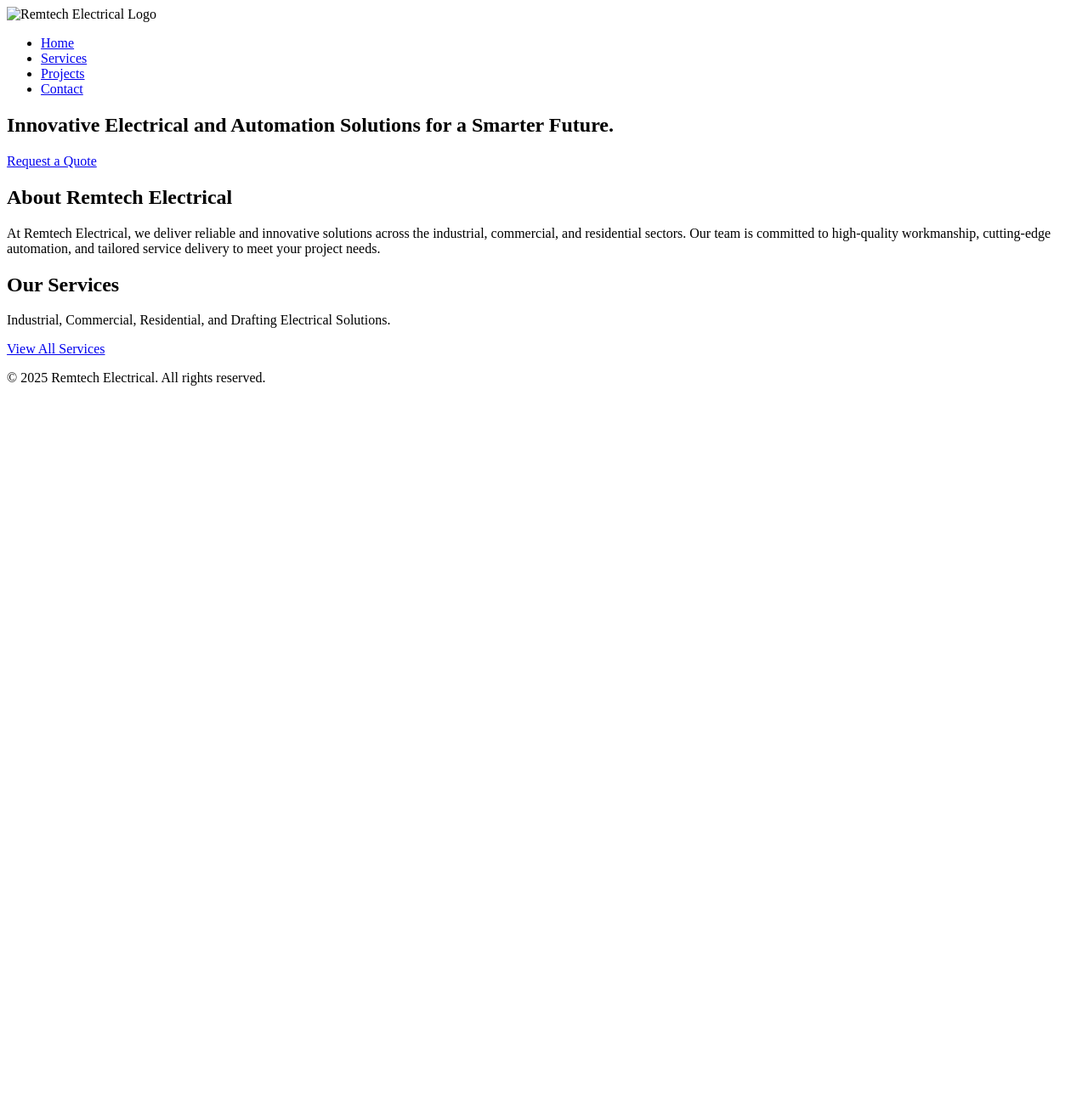
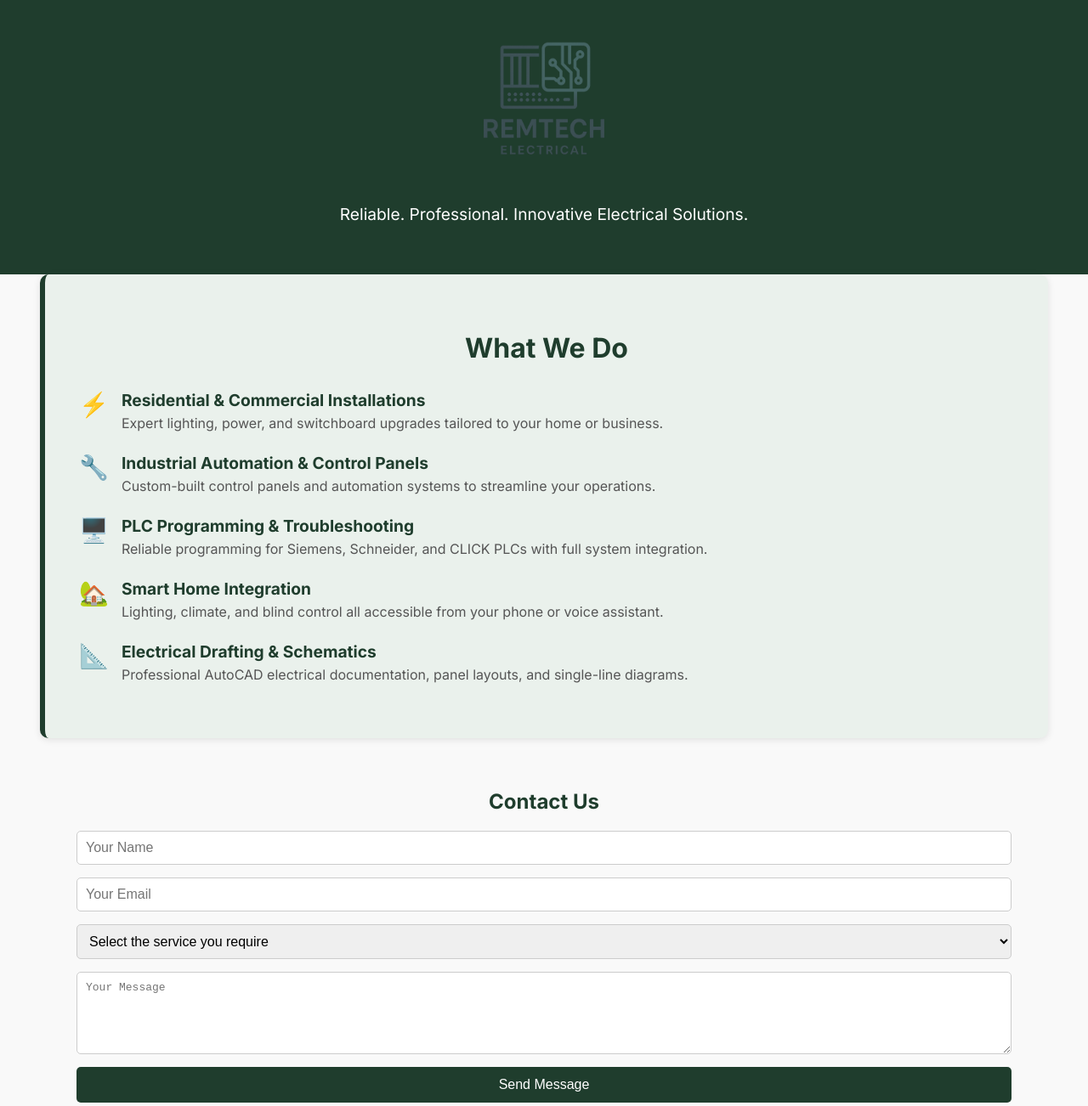
Before and after one commit to remtech557/remtech, a plain HTML site: page index.html in a window 1280 px wide. Shown: the top 1302 px of the page at 85% size. Before the commit the page ends 800 px from the top, so only its background shows below. Drawn offline with Linux system fonts and the light colour scheme.

Commit message:
Add files via upload

```diff
--- a/index.html
+++ b/index.html
@@ -1,62 +1,202 @@
 <!DOCTYPE html>
 <html lang="en">
 <head>
-  <meta charset="UTF-8">
-  <meta name="viewport" content="width=device-width, initial-scale=1">
-  <title>Remtech Electrical</title>
-  <link rel="stylesheet" href="styles.css">
+  <meta charset="UTF-8" />
+  <meta name="viewport" content="width=device-width, initial-scale=1.0" />
+  <title>Remtech Electrical | Industrial, Commercial & Residential Electricians</title>
+  <meta name="description" content="Remtech Electrical provides expert electrical services across Newcastle and the Hunter Region. Specialising in industrial automation, residential installs, commercial maintenance, PLCs, C-Bus systems and drafting." />
+  <meta name="keywords" content="Remtech Electrical, Electrician Newcastle, Industrial Electrician, Control Panel Builder, PLC Programming, C-Bus Automation, Electrical Drafting, Residential Electrician, Commercial Electrician" />
+  <meta name="author" content="Remtech Electrical" />
+  <style>
+    @import url('https://fonts.googleapis.com/css2?family=Inter:wght@400;600;700&display=swap');
+
+    body {
+      margin: 0;
+      font-family: 'Inter', sans-serif;
+      color: #333;
+      background-color: #f9f9f9;
+    }
+    header {
+      background-color: #1f3d2d;
+      color: white;
+      padding: 20px 20px 40px 20px;
+      text-align: center;
+    }
+    header img {
+      max-width: 200px;
+      margin-bottom: 20px;
+    }
+    header h1 {
+      margin: 0;
+      font-size: 2.8em;
+    }
+    header p {
+      font-size: 1.2em;
+    }
+    section {
+      padding: 40px 20px;
+      max-width: 1100px;
+      margin: auto;
+    }
+    .services {
+      background-color: #eaf1ec;
+      border-left: 6px solid #1f3d2d;
+      padding: 40px;
+      border-radius: 10px;
+      box-shadow: 0 2px 8px rgba(0,0,0,0.1);
+    }
+    .services h2 {
+      color: #1f3d2d;
+      margin-bottom: 30px;
+      font-size: 2em;
+      text-align: center;
+    }
+    .service-card {
+      display: flex;
+      align-items: flex-start;
+      margin-bottom: 25px;
+    }
+    .service-icon {
+      font-size: 28px;
+      margin-right: 15px;
+      color: #1f3d2d;
+    }
+    .service-text h3 {
+      margin: 0 0 5px;
+      font-size: 1.2em;
+      color: #1f3d2d;
+    }
+    .service-text p {
+      margin: 0;
+      font-size: 1em;
+      color: #555;
+    }
+    .gallery {
+      display: grid;
+      grid-template-columns: repeat(auto-fit, minmax(250px, 1fr));
+      gap: 15px;
+    }
+    .gallery img {
+      width: 100%;
+      height: auto;
+      object-fit: cover;
+      border-radius: 8px;
+    }
+    .contact h2 {
+      color: #1f3d2d;
+      margin-bottom: 20px;
+      text-align: center;
+    }
+    .contact form {
+      display: flex;
+      flex-direction: column;
+    }
+    .contact input, .contact textarea, .contact select {
+      padding: 10px;
+      margin-bottom: 15px;
+      border: 1px solid #ccc;
+      border-radius: 5px;
+      font-size: 1em;
+    }
+    .contact button {
+      padding: 12px;
+      background-color: #1f3d2d;
+      color: white;
+      border: none;
+      border-radius: 5px;
+      cursor: pointer;
+      font-size: 1em;
+    }
+    footer {
+      background-color: #e0e0e0;
+      text-align: center;
+      padding: 20px;
+      font-size: 0.9em;
+    }
+  </style>
 </head>
 <body>
-
   <header>
-  <div class="container header-container">
-    <img src="images/remtech-logo.png" alt="Remtech Electrical Logo" class="logo">
-    <nav>
-      <ul>
-        <li><a href="index.html">Home</a></li>
-        <li><a href="services.html">Services</a></li>
-        <li><a href="projects.html">Projects</a></li>
-        <li><a href="contact.html">Contact</a></li>
-      </ul>
-    </nav>
-  </div>
+    <img src="images/remtech-logo.png" alt="Remtech Electrical Logo" style="max-width: 200px; display: block; margin: 0 auto 20px auto;" />
+    <p>Reliable. Professional. Innovative Electrical Solutions.</p>
   </header>
 
-<section id="home" class="hero">
-  <div class="container">
-    <h2>Innovative Electrical and Automation Solutions for a Smarter Future.</h2>
-    <a href="contact.html" class="cta-button">Request a Quote</a>
+  <section class="services">
+    <h2>What We Do</h2>
+    <div class="service-card">
+      <div class="service-icon">⚡</div>
+      <div class="service-text">
+        <h3>Residential & Commercial Installations</h3>
+        <p>Expert lighting, power, and switchboard upgrades tailored to your home or business.</p>
+      </div>
+    </div>
+    <div class="service-card">
+      <div class="service-icon">🔧</div>
+      <div class="service-text">
+        <h3>Industrial Automation & Control Panels</h3>
+        <p>Custom-built control panels and automation systems to streamline your operations.</p>
+      </div>
+    </div>
+    <div class="service-card">
+      <div class="service-icon">🖥️</div>
+      <div class="service-text">
+        <h3>PLC Programming & Troubleshooting</h3>
+        <p>Reliable programming for Siemens, Schneider, and CLICK PLCs with full system integration.</p>
+      </div>
+    </div>
+    <div class="service-card">
+      <div class="service-icon">🏡</div>
+      <div class="service-text">
+        <h3>Smart Home Integration</h3>
+        <p>Lighting, climate, and blind control all accessible from your phone or voice assistant.</p>
+      </div>
+    </div>
+    <div class="service-card">
+      <div class="service-icon">📐</div>
+      <div class="service-text">
+        <h3>Electrical Drafting & Schematics</h3>
+        <p>Professional AutoCAD electrical documentation, panel layouts, and single-line diagrams.</p>
+      </div>
     </div>
   </section>
 
-<section id="about" class="about">
-  <div class="container">
-    <h2>About Remtech Electrical</h2>
-    <p>At Remtech Electrical, we deliver reliable and innovative solutions across the industrial, commercial, and residential sectors. Our team is committed to high-quality workmanship, cutting-edge automation, and tailored service delivery to meet your project needs.</p>
-  </div>
+  <section class="contact">
+    <h2>Contact Us</h2>
+    <form action="mailto:remtechelectrics@gmail.com" method="POST" enctype="text/plain">
+      <input type="text" name="name" placeholder="Your Name" required />
+      <input type="email" name="email" placeholder="Your Email" required />
+      <select name="service" required>
+        <option value="" disabled selected>Select the service you require</option>
+        <option value="Residential & Commercial Installations">Residential & Commercial Installations</option>
+        <option value="Industrial Automation & Control Panels">Industrial Automation & Control Panels</option>
+        <option value="PLC Programming & Troubleshooting">PLC Programming & Troubleshooting</option>
+        <option value="C-Bus Smart Home Integration">C-Bus Smart Home Integration</option>
+        <option value="Electrical Drafting & Schematics">Electrical Drafting & Schematics</option>
+        <option value="Other">Other</option>
+      </select>
+      <textarea name="message" placeholder="Your Message" rows="5" required></textarea>
+      <button type="submit">Send Message</button>
+    </form>
   </section>
 
-<section id="services" class="services-preview">
-  <div class="container">
-    <h2>Our Services</h2>
-    <p>Industrial, Commercial, Residential, and Drafting Electrical Solutions.</p>
-    <a href="services.html" class="cta-button">View All Services</a>
+  <section class="gallery" style="background-color: #1f3d2d; padding: 60px 20px;">
+    <h2 style="text-align:center; color:white; margin-bottom: 30px;">Our Work</h2>
+    <div style="display: grid; grid-template-columns: repeat(auto-fit, minmax(250px, 1fr)); gap: 15px;">
+      <img src="images/work1.jpg" style="border: 4px solid white;" alt="Remtech Project - Control Panel" />
+      <img src="images/work2.jpg" style="border: 4px solid white;" alt="Remtech Installation - Switchboard" />
+      <img src="images/work3.jpg" style="border: 4px solid white;" alt="PLC Cabinet Build" />
+      <img src="images/work4.jpg" style="border: 4px solid white;" alt="Industrial Wiring by Remtech" />
+      <img src="images/work5.jpg" style="border: 4px solid white;" alt="Automation Cabinet" />
+      <img src="images/work6.jpg" style="border: 4px solid white;" alt="Commercial Fitout Newcastle" />
+      <img src="images/work7.jpg" style="border: 4px solid white;" alt="Remtech Site Work" />
+      <img src="images/work8.jpg" style="border: 4px solid white;" alt="Electrical Drafting Example" />
+      <img src="images/work9.jpg" style="border: 4px solid white;" alt="Custom C-Bus System" />
+      <img src="images/work10.jpg" style="border: 4px solid white;" alt="Remtech Residential Job" />
     </div>
   </section>
 
   <footer>
-  <div class="container">
-    <p>&copy; 2025 Remtech Electrical. All rights reserved.</p>
-  </div>
+    &copy; 2025 Remtech Electrical. Servicing Newcastle, Lake Macquarie & Hunter Valley. All rights reserved.
   </footer>
-
-<!-- Font Awesome for icons -->
-<link rel="stylesheet" href="https://cdnjs.cloudflare.com/ajax/libs/font-awesome/5.15.3/css/all.min.css">
-
-<!-- Chatbot container -->
-<div id="remtech-chatbot"></div>
-
-<!-- Chatbot script -->
-<script src="chatbot_frontend.js"></script>
 </body>
 </html>
```
Also changed, not shown: cover pic.jpg (added), images/remtech-logo.png (added), images/work1.jpg (added), images/work2.jpg (added), images/work3.jpg (added), images/work4.jpg (added), images/work5.jpg (added), images/work6.jfif (added), images/work6.jpg (added), images/work7.jfif (added), images/work7.jpg (added), images/work8.PNG (added), images/work8.jpg (added), images/work9.jpg (added). Lines whose indentation alone changed are shown as unchanged.
